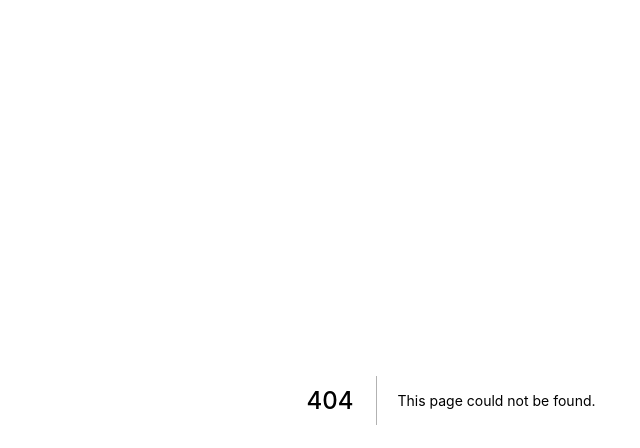
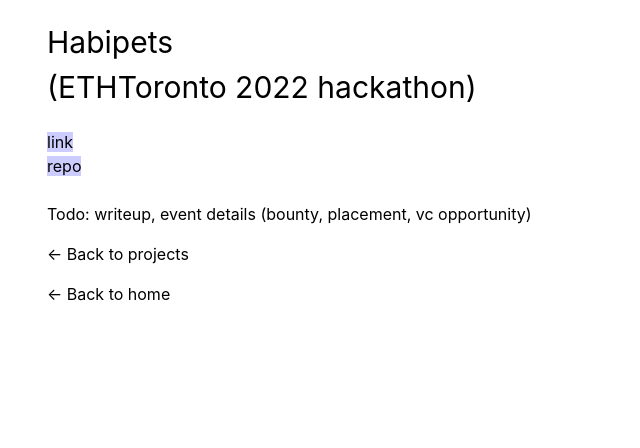
Before and after one commit to eddy-guo/eddyguo-website, a Next.js app: page /projects/habipets in a window 1280 px wide. Before the commit this address had no page. Shown: the top 448 px of the page, without its empty margins (189-829 px from the left). Built offline with nearby package versions, Linux system fonts and the light colour scheme.

Commit message:
habipets project

```diff
--- a/pages/projects.js
+++ b/pages/projects.js
@@ -26,6 +26,11 @@
             <a>snip3r</a>
           </Link>
         </li>
+        <li className="button">
+          <Link href="/projects/habipets">
+            <a>Habipets</a>
+          </Link>
+        </li>
       </ul>
       <Link href="/">
         <a className="nocolor">&#8592; Back to home</a>
--- /dev/null
+++ b/pages/projects/habipets.js
@@ -0,0 +1,39 @@
+import Head from "next/head";
+import Link from "next/link";
+
+export default function Habipets() {
+    return (
+        <>
+            <Head>
+                <title>Habipets | Eddy Guo</title>
+            </Head>
+            <h1>
+                Habipets
+        <br />
+        (ETHToronto 2022 hackathon)
+      </h1>
+            <p>
+                <Link href="https://habipets.vercel.app/">
+                    <a target="_blank">link</a>
+                </Link>
+                <br />
+                <Link href="https://github.com/eddy-guo/habipets">
+                    <a target="_blank">repo</a>
+                </Link>
+                <br />
+                <br />
+        Todo: writeup, event details (bounty, placement, vc opportunity)
+      </p>
+            <ul className="bottom">
+                <li className="button">
+                    <Link href="/projects">
+                        <a className="nocolor">&#8592; Back to projects</a>
+                    </Link>
+                </li>
+            </ul>
+            <Link href="/">
+                <a className="nocolor">&#8592; Back to home</a>
+            </Link>
+        </>
+    );
+}
```
